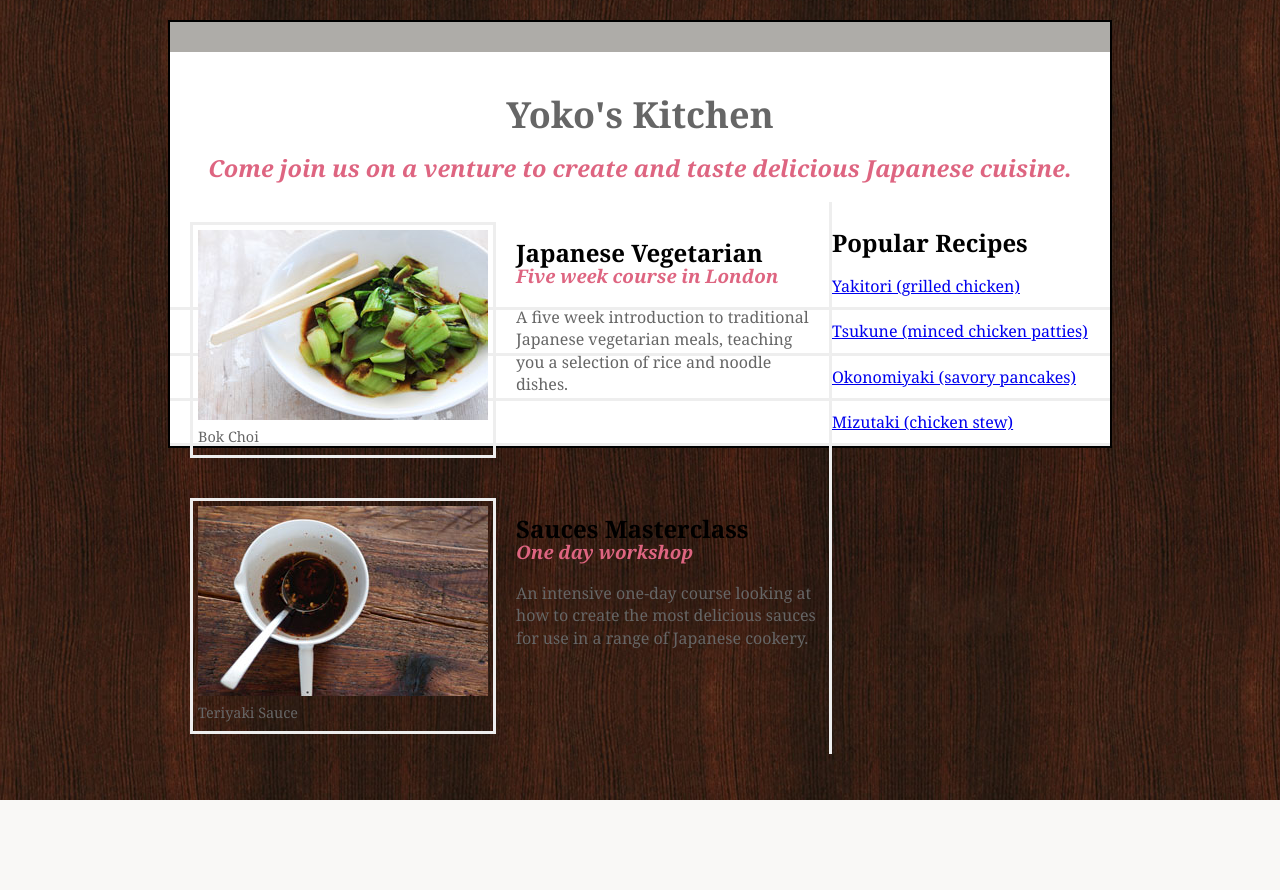
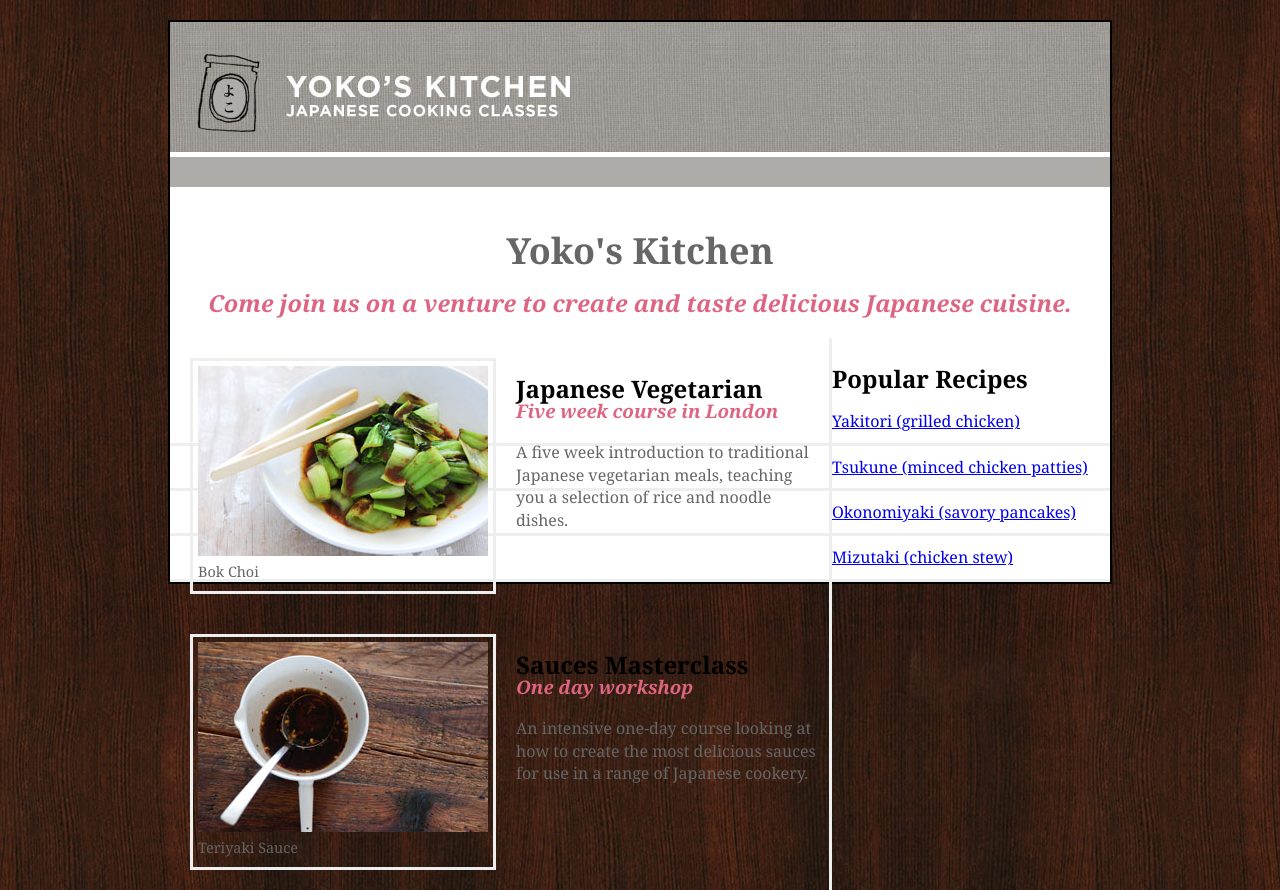
Before and after one commit to Rebcsi/2022-01-03_Yoko-konyhaja, a plain HTML site: page index.html in a window 1280 px wide. Before the commit the page ends 800 px from the top, so only its background shows below. Drawn offline with Linux system fonts and the light colour scheme.

Commit message:
5.feladat

```diff
--- a/index.html
+++ b/index.html
@@ -10,6 +10,7 @@
 	<body>
 		<div id="wrapper">
 			<header>
+				<img src="header.jpg" alt="header" title="header">
 				<nav>
 				</nav>
 			</header>
```
